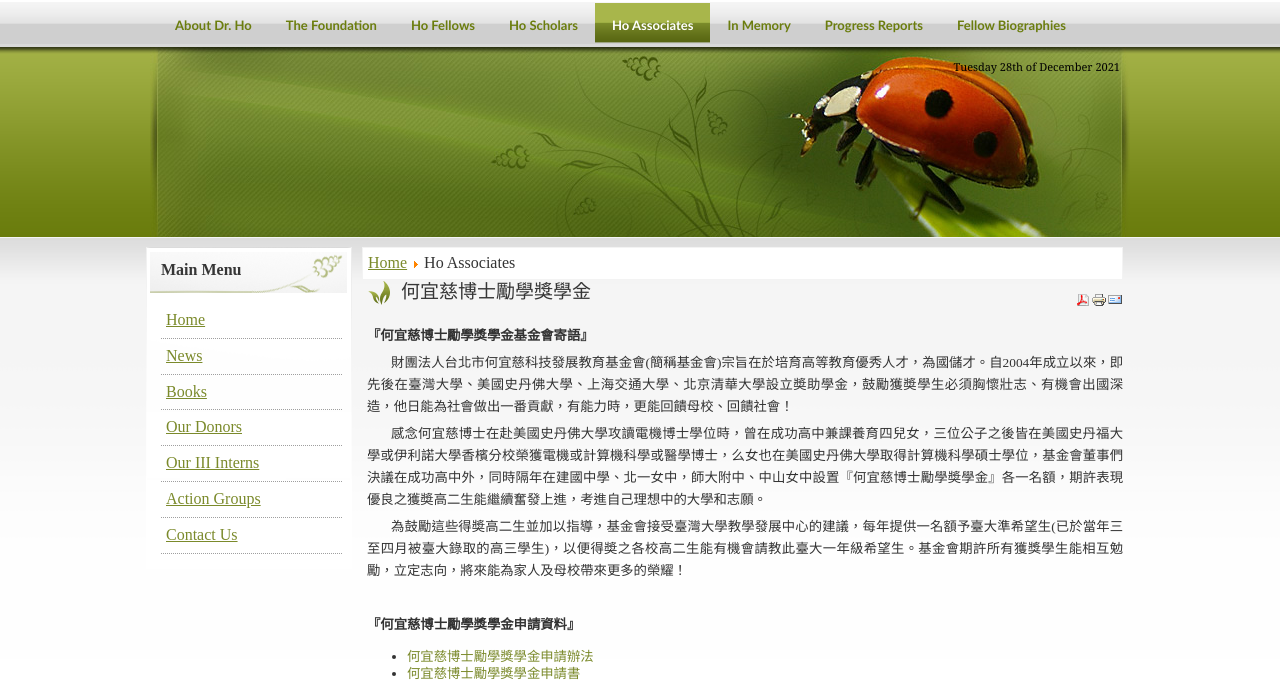
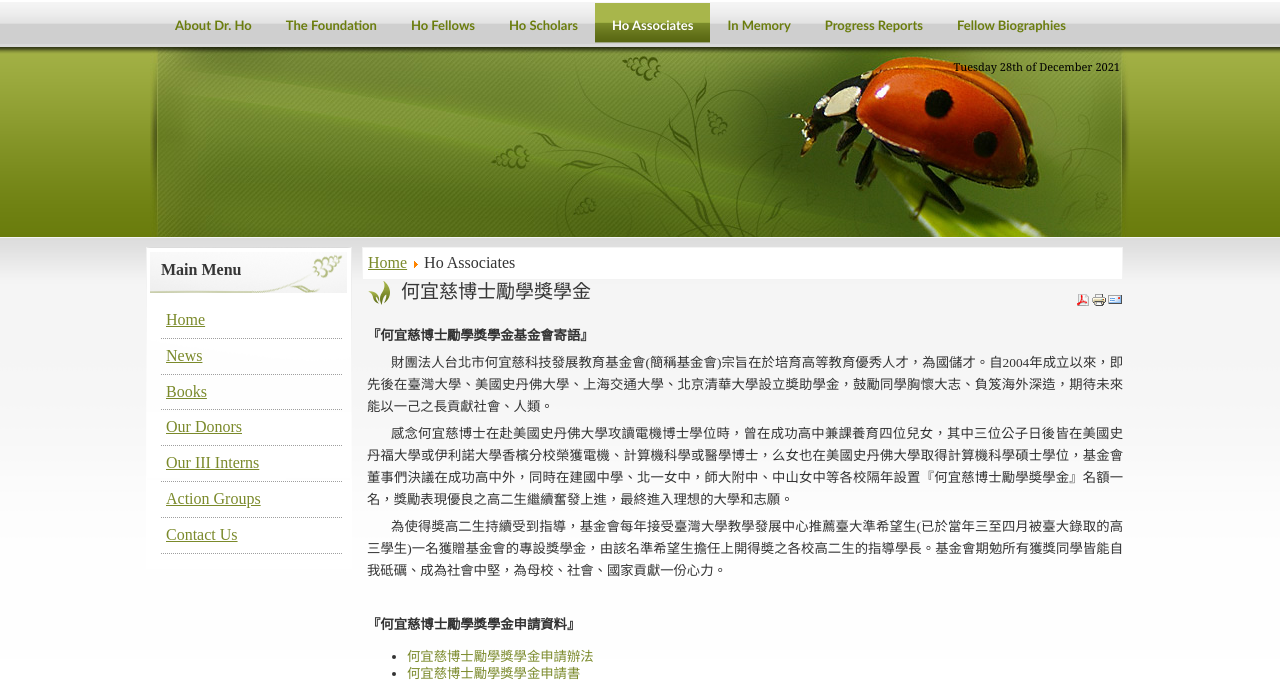
Before and after one commit to irvingthofoundation/irvingthofoundation.github.io, a plain HTML site: page ho-associates.htm in a window 1280 px wide. Shown: the part 82-775 px from the top of the page. Drawn offline with Linux system fonts and the light colour scheme; no server answers.

Commit message:
Update Ho Associates article

```diff
--- a/ho-associates.htm
+++ b/ho-associates.htm
@@ -113,9 +113,9 @@ defaultSize = 100;
 <td valign="top">
 <p><span style="font-size: 10pt; font-family: PMingLiU;" lang="ZH-TW"> </span></p>
 <p class="MsoNormal" style="text-align: justify;"><strong><span style="font-size: 10pt; font-family: PMingLiU;" lang="ZH-TW">『何宜慈博士勵學獎學金基金會寄語』 </span></strong></p>
-<p class="MsoNormal" style="text-align: justify; text-indent: 0.25in;"><span style="font-size: 10pt; font-family: PMingLiU;" lang="ZH-TW">財團法人台北市何宜慈科技發展教育基金會(簡稱基金會)宗旨在於培育高等教育優秀人才，為國儲才。自2004年成立以來，即先後在臺灣大學、美國史丹佛大學、上海交通大學、北京清華大學設立奬助學金，鼓勵獲奬學生必須胸懷壯志、有機會出國深造，他日能為社會做出一番貢獻，有能力時，更能回饋母校、回饋社會！</span></p>
-<p class="MsoNormal" style="text-align: justify; text-indent: 0.25in;"><span style="font-size: 10pt; font-family: PMingLiU;" lang="ZH-TW">感念何宜慈博士在赴美國史丹佛大學攻讀電機博士學位時，曾在成功高中兼課養育四兒女，三位公子之後皆在美國史丹福大學或伊利諾大學香檳分校榮獲電機或計算機科學或醫學博士，么女也在美國史丹佛大學取得計算機科學碩士學位，基金會董事們決議在成功高中外，同時隔年在建國中學、北一女中，師大附中、中山女中設置『何宜慈博士勵學奬學金』各一名額，期許表現優良之獲奬高二生能繼續奮發上進，考進自己理想中的大學和志願。</span></p>
-<p class="MsoNormal" style="text-align: justify; text-indent: 0.25in;"><span style="font-size: 10pt; font-family: PMingLiU;" lang="ZH-TW">為鼓勵這些得奬高二生並加以指導，基金會接受臺灣大學教學發展中心的建議，每年提供一名額予臺大準希望生(已於當年三至四月被臺大錄取的高三學生)，以便得奬之各校高二生能有機會請教此臺大一年級希望生。基金會期許所有獲獎學生能相互勉勵，立定志向，將來能為家人及母校帶來更多的榮耀！</span></p>
+<p class="MsoNormal" style="text-align: justify; text-indent: 0.25in;"><span style="font-size: 10pt; font-family: PMingLiU;" lang="ZH-TW">財團法人台北市何宜慈科技發展教育基金會(簡稱基金會)宗旨在於培育高等教育優秀人才，為國儲才。自2004年成立以來，即先後在臺灣大學、美國史丹佛大學、上海交通大學、北京清華大學設立奬助學金，鼓勵同學胸懷大志、負笈海外深造，期待未來能以一己之長貢獻社會、人類。</span></p>
+<p class="MsoNormal" style="text-align: justify; text-indent: 0.25in;"><span style="font-size: 10pt; font-family: PMingLiU;" lang="ZH-TW">感念何宜慈博士在赴美國史丹佛大學攻讀電機博士學位時，曾在成功高中兼課養育四位兒女，其中三位公子日後皆在美國史丹福大學或伊利諾大學香檳分校榮獲電機、計算機科學或醫學博士，么女也在美國史丹佛大學取得計算機科學碩士學位，基金會董事們決議在成功高中外，同時在建國中學、北一女中，師大附中、中山女中等各校隔年設置『何宜慈博士勵學奬學金』名額一名，獎勵表現優良之高二生繼續奮發上進，最終進入理想的大學和志願。</span></p>
+<p class="MsoNormal" style="text-align: justify; text-indent: 0.25in;"><span style="font-size: 10pt; font-family: PMingLiU;" lang="ZH-TW">為使得奬高二生持續受到指導，基金會每年接受臺灣大學教學發展中心推薦臺大準希望生(已於當年三至四月被臺大錄取的高三學生)一名獲贈基金會的專設獎學金，由該名準希望生擔任上開得奬之各校高二生的指導學長。基金會期勉所有獲獎同學皆能自我砥礪、成為社會中堅，為母校、社會、國家貢獻一份心力。</span></p>
 <p class="MsoNormal" style="margin-left: 0.25in;"> </p>
 <p class="MsoNormal" style="text-align: justify;"><strong><span style="font-size: 10pt; font-family: PMingLiU;" lang="ZH-TW">『何宜慈博士勵學獎學金申請資料』 </span></strong></p>
 <ul>
```
